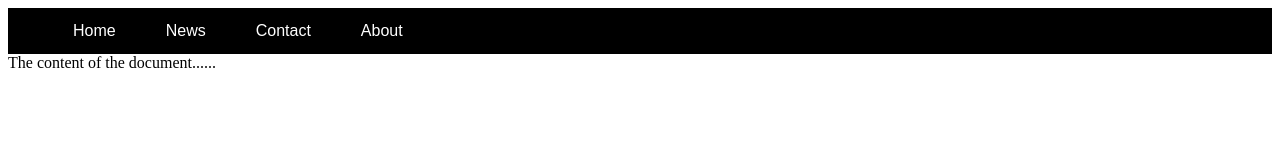
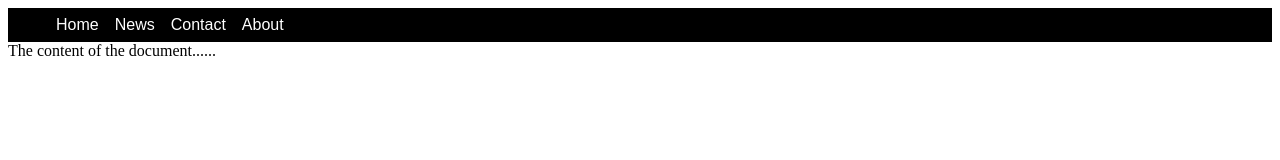
Before and after one commit to rjd712/home, a plain HTML site: page index.html in a window 1280 px wide. Drawn offline with Linux system fonts and the light colour scheme.

Commit message:
Update index.html

```diff
--- a/index.html
+++ b/index.html
@@ -4,7 +4,7 @@
 a:link, a:visited {
   background-color: #black;
   color: white;
-  padding: 14px 25px;
+  padding: 5%,10%,5%,10%;
   text-align: center;
   font-family: sans-serif;
   text-decoration: none;
```
